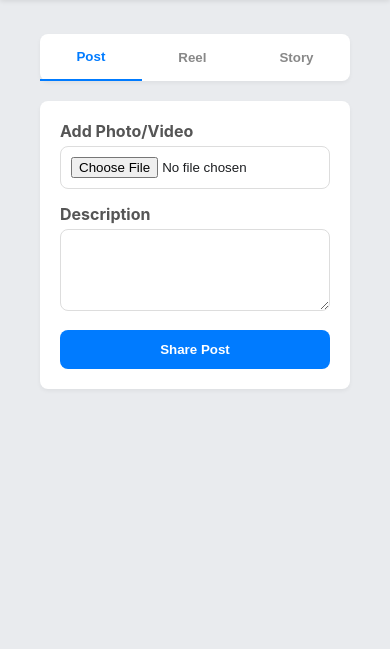
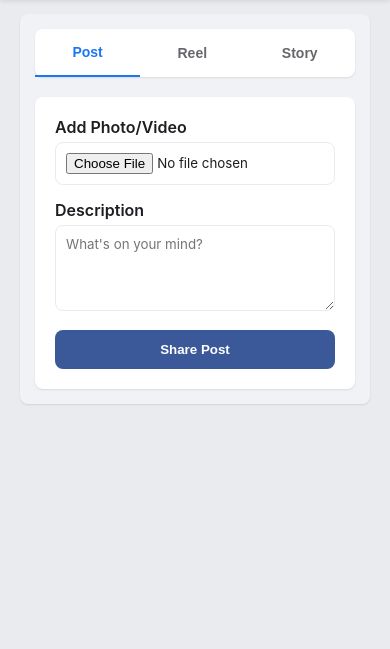
Before and after one commit to Hencheng2/fin, a Django app: template templates/add.html in a window 390 px wide. Shown: the part 66-715 px from the top of the page. Run offline with Django 3.2, Linux system fonts and the light colour scheme; the template is opened without the code that fills it, so the values that code supplies are empty.

Commit message:
Update add.html

```diff
--- a/templates/add.html
+++ b/templates/add.html
@@ -1,75 +1,119 @@
 {% extends 'base.html' %}
-{% block title %}Add To{% endblock %}
+{% block title %}Add Content{% endblock %}
 {% block content %}
 <style>
     .add-container {
         padding: 20px;
+        max-width: 600px;
+        margin: 0 auto;
+        background-color: var(--accent-color);
+        border-radius: var(--border-radius);
+        box-shadow: var(--box-shadow);
     }
+
     .add-navbar {
         display: flex;
         justify-content: space-around;
         background-color: #fff;
-        border-radius: 8px;
+        border-radius: var(--border-radius);
         margin-bottom: 20px;
-        box-shadow: 0 2px 4px rgba(0,0,0,0.05);
+        box-shadow: var(--box-shadow);
     }
+
     .add-nav-btn {
         background: none;
         border: none;
-        color: #888;
-        font-weight: bold;
+        color: var(--icon-color);
+        font-weight: 600;
         cursor: pointer;
         padding: 15px 0;
         flex-grow: 1;
         text-align: center;
-        transition: color 0.2s ease;
+        transition: color 0.3s ease, border-bottom 0.3s ease;
     }
+
     .add-nav-btn.active {
-        color: #007bff;
-        border-bottom: 2px solid #007bff;
+        color: var(--link-color);
+        border-bottom: 2px solid var(--link-color);
     }
+
     .content-form {
         display: none;
         background-color: #fff;
         padding: 20px;
-        border-radius: 8px;
-        box-shadow: 0 2px 4px rgba(0,0,0,0.05);
+        border-radius: var(--border-radius);
+        box-shadow: var(--box-shadow);
     }
+
     .content-form.active {
         display: block;
     }
+
     .form-group {
         margin-bottom: 15px;
     }
+
     .form-group label {
         display: block;
         margin-bottom: 5px;
-        font-weight: bold;
-        color: #555;
+        font-weight: 600;
+        color: var(--text-color);
     }
+
     .form-group input[type="file"],
     .form-group textarea,
     .form-group select {
         width: 100%;
         padding: 10px;
-        border-radius: 8px;
-        border: 1px solid #ddd;
+        border-radius: var(--border-radius);
+        border: 1px solid var(--secondary-color);
         box-sizing: border-box;
+        font-family: inherit;
+        color: var(--text-color);
     }
+
+    .form-group textarea {
+        resize: vertical;
+        min-height: 80px;
+    }
+
     .post-btn {
         display: block;
         width: 100%;
         padding: 12px;
         border: none;
-        background-color: #007bff;
+        background-color: var(--primary-color);
         color: #fff;
-        font-weight: bold;
-        border-radius: 8px;
+        font-weight: 600;
+        border-radius: var(--border-radius);
         cursor: pointer;
-        transition: background-color 0.2s ease;
+        transition: background-color 0.3s ease;
     }
+
     .post-btn:hover {
-        background-color: #0056b3;
+        background-color: var(--link-color);
+    }
+
+    .error-message {
+        color: var(--admin-color);
+        font-size: 12px;
+        margin-top: 5px;
+        display: none;
+    }
+
+    /* Responsive adjustments */
+    @media (max-width: 600px) {
+        .add-container {
+            padding: 15px;
+        }
+
+        .add-nav-btn {
+            font-size: 14px;
+        }
+
+        .form-group textarea {
+            min-height: 60px;
+        }
     }
 </style>
 
@@ -84,36 +128,39 @@
         <div class="form-group">
             <label for="post-media">Add Photo/Video</label>
             <input type="file" id="post-media" accept="image/*,video/*">
+            <span class="error-message" id="post-media-error">Please select a file.</span>
         </div>
         <div class="form-group">
             <label for="post-text">Description</label>
-            <textarea id="post-text" rows="4"></textarea>
+            <textarea id="post-text" rows="4" placeholder="What's on your mind?"></textarea>
         </div>
-        <button class="post-btn">Share Post</button>
+        <button class="post-btn" data-form="post">Share Post</button>
     </div>
 
     <div id="reel-form" class="content-form">
         <div class="form-group">
             <label for="reel-media">Add Video/Photo with Audio</label>
             <input type="file" id="reel-media" accept="video/*,image/*">
+            <span class="error-message" id="reel-media-error">Please select a file.</span>
         </div>
         <div class="form-group">
             <label for="reel-text">Description</label>
-            <textarea id="reel-text" rows="4"></textarea>
+            <textarea id="reel-text" rows="4" placeholder="Describe your reel..."></textarea>
         </div>
-        <button class="post-btn">Share Reel</button>
+        <button class="post-btn" data-form="reel">Share Reel</button>
     </div>
 
     <div id="story-form" class="content-form">
         <div class="form-group">
             <label for="story-media">Add Story</label>
             <input type="file" id="story-media" accept="image/*,video/*,audio/*">
+            <span class="error-message" id="story-media-error">Please select a file.</span>
         </div>
         <div class="form-group">
             <label for="story-text">Description</label>
-            <textarea id="story-text" rows="2"></textarea>
+            <textarea id="story-text" rows="2" placeholder="Add a caption to your story..."></textarea>
         </div>
-        <button class="post-btn">Share Story</button>
+        <button class="post-btn" data-form="story">Share Story</button>
     </div>
 </div>
 
@@ -127,28 +174,65 @@
         const reelForm = document.getElementById('reel-form');
         const storyForm = document.getElementById('story-form');
 
-        const showForm = (form) => {
-            document.querySelectorAll('.add-nav-btn').forEach(btn => btn.classList.remove('active'));
+        const showForm = (form, btn) => {
+            document.querySelectorAll('.add-nav-btn').forEach(b => b.classList.remove('active'));
             document.querySelectorAll('.content-form').forEach(f => f.classList.remove('active'));
             form.classList.add('active');
+            btn.classList.add('active');
         };
 
-        postBtn.addEventListener('click', () => {
-            showForm(postForm);
-            postBtn.classList.add('active');
-        });
-        reelBtn.addEventListener('click', () => {
-            showForm(reelForm);
-            reelBtn.classList.add('active');
-        });
-        storyBtn.addEventListener('click', () => {
-            showForm(storyForm);
-            storyBtn.classList.add('active');
-        });
+        postBtn.addEventListener('click', () => showForm(postForm, postBtn));
+        reelBtn.addEventListener('click', () => showForm(reelForm, reelBtn));
+        storyBtn.addEventListener('click', () => showForm(storyForm, storyBtn));
 
-        // Backend integration logic
-        document.querySelector('#post-form .post-btn').addEventListener('click', () => {
-            // Logic to handle post creation and API call
+        // Form validation and submission
+        document.querySelectorAll('.post-btn').forEach(btn => {
+            btn.addEventListener('click', (e) => {
+                const formType = e.target.getAttribute('data-form');
+                const mediaInput = document.getElementById(`${formType}-media`);
+                const mediaError = document.getElementById(`${formType}-media-error`);
+                const textInput = document.getElementById(`${formType}-text`);
+
+                // Reset error state
+                mediaError.style.display = 'none';
+
+                // Validate media input
+                if (!mediaInput.files || mediaInput.files.length === 0) {
+                    mediaError.style.display = 'block';
+                    return;
+                }
+
+                // Collect form data
+                const formData = new FormData();
+                formData.append('media', mediaInput.files[0]);
+                formData.append('description', textInput.value);
+                formData.append('type', formType);
+
+                // Placeholder for backend API call
+                console.log(`Submitting ${formType} with data:`, {
+                    media: mediaInput.files[0]?.name,
+                    description: textInput.value
+                });
+
+                // Example: POST to /api/submit-content (uncomment and configure for actual backend)
+                /*
+                fetch('/api/submit-content', {
+                    method: 'POST',
+                    body: formData
+                })
+                .then(response => response.json())
+                .then(data => {
+                    console.log(`${formType} submitted successfully:`, data);
+                    alert(`${formType.charAt(0).toUpperCase() + formType.slice(1)} shared!`);
+                    mediaInput.value = '';
+                    textInput.value = '';
+                })
+                .catch(error => {
+                    console.error('Error submitting:', error);
+                    alert('Failed to share. Please try again.');
+                });
+                */
+            });
         });
     });
 </script>
```
